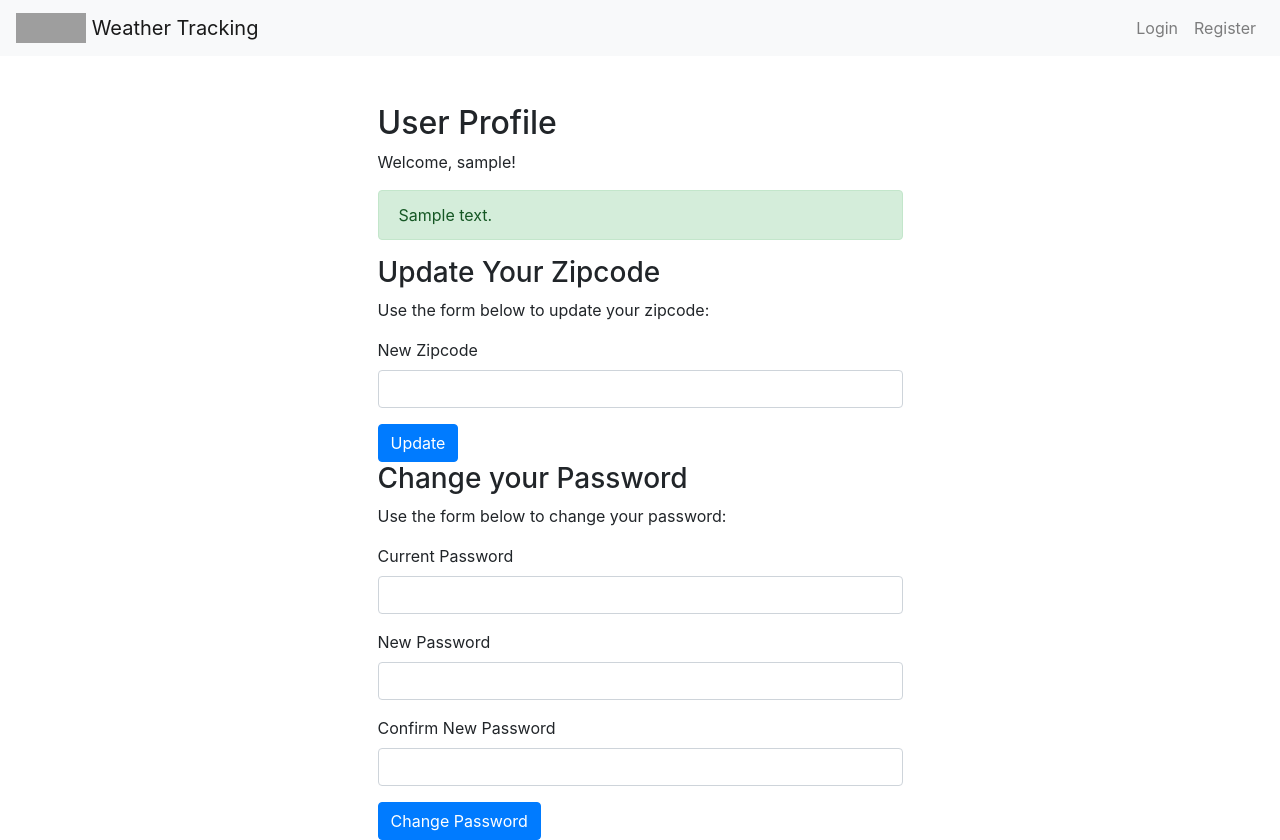
After one commit to ramosj6/WeatherForcastingApp, a Flask app: template templates/profile.html in a window 1280 px wide. The commit adds this page. Run offline with Flask 3, Linux system fonts and the light colour scheme; the template is opened without the code that fills it: most values are stand-ins (such as "Sample title", 1, 10 or a date in 2020); parts of the project's set-up code (start-up, migrations or seed data) failed here and were passed over; some libraries are stand-ins or nearby versions; grey boxes are pictures that could not be loaded.

Commit message:
added profile manager

```diff
--- a/app.py
+++ b/app.py
@@ -106,6 +106,13 @@ def logout():
     session.clear()  # Clear the user's session data
     return render_template("logout.html")
 
+@app.route("/profile")
+def profile():
+    if "user_id" in session:
+        user = db.users.find_one({"_id": session["user_id"]})
+        return render_template("profile.html", username=user["username"], user_logged_in=True)
+    return redirect("/login")
+
 @app.route("/update_zipcode", methods=["POST"])
 def update_zipcode():
     if "user_id" in session:
@@ -116,8 +123,38 @@ def update_zipcode():
                 {"_id": session["user_id"]},
                 {"$set": {"zip_code": new_zipcode}}
             )
-            return redirect("/")  # Redirect to the homepage or any other appropriate page after updating
+            success_message = "Zipcode updated successfully."
+            return render_template("profile.html",  success_message=success_message, user_logged_in=True)
     return redirect("/login")  # Redirect to the login page if the user is not logged in
+
+@app.route("/update_password", methods=["POST"])
+def update_password():
+    if "user_id" in session:
+        if request.method == "POST":
+            current_password = request.form["current_password"]
+            new_password = request.form["new_password"]
+            confirm_new_password = request.form["confirm_new_password"]
+            user = db.users.find_one({"_id": session["user_id"]})
+
+            if bcrypt.check_password_hash(user["password"], current_password):
+
+                if new_password == confirm_new_password:
+                    # Hash and update the new password in the database
+                    hashed_password = bcrypt.generate_password_hash(new_password).decode("utf-8")
+                    db.users.update_one(
+                        {"_id": session["user_id"]},
+                        {"$set": {"password": hashed_password}}
+                    )
+                    # Pass a success message to the template
+                    success_message = "Password changed successfully."
+                    return render_template("profile.html", username=user["username"], success_message=success_message, user_logged_in=True)
+                else:
+                    error_message = "New password and confirmation do not match."
+                    return render_template("profile.html", username=user["username"], error_message=error_message, user_logged_in=True)
+            else:
+                error_message = "Current password is incorrect."
+                return render_template("profile.html", username=user["username"], error_message=error_message, user_logged_in=True)
+        return redirect("/login")
 
 if __name__ == "__main__":
     app.run(debug=True)
--- a/templates/nav_menu.html
+++ b/templates/nav_menu.html
@@ -15,6 +15,7 @@
                     Welcome!
                 </a>
                 <div class="dropdown-menu" aria-labelledby="userDropdown">
+                    <a class="dropdown-item" href="/profile">Profile</a>
                     <a class="dropdown-item" href="{{ url_for('logout') }}">Logout</a>
                 </div>
             </li>
--- /dev/null
+++ b/templates/profile.html
@@ -0,0 +1,59 @@
+{% extends 'base.html' %}
+
+{% block title %}Profile{% endblock %}
+
+{% block content %}
+<div class="col-md-6 offset-md-3">
+    <h2>User Profile</h2>
+    <p>Welcome, {{ username }}!</p>
+
+<!-- Change Password Section -->
+{% if success_message %}
+<div class="alert alert-success">
+    {{ success_message }}
+</div>
+{% endif %}
+{% if error_message %}
+<div class="alert alert-danger">
+    {{ error_message }}
+</div>
+{% endif %}
+
+    <h3>Update Your Zipcode</h3>
+    <p>Use the form below to update your zipcode:</p>
+
+    <!-- Zipcode Update Form -->
+    <form action="{{ url_for('update_zipcode') }}" method="POST">
+        <div class="form-group">
+            <label for="new_zipcode">New Zipcode</label>
+            <input type="text" class="form-control" id="new_zipcode" name="new_zipcode" required>
+        </div>
+        <button type="submit" class="btn btn-primary">Update</button>
+    </form>
+
+
+    <h3>Change your Password</h3>
+    <p>Use the form below to change your password:</p>
+    <!-- Password Update Form -->
+    <form action="{{ url_for('update_password') }}" method="POST">
+        <div class="form-group">
+            <label for="current_password">Current Password</label>
+            <input type="password" class="form-control" id="current_password" name="current_password" required>
+        </div>
+        <div class="form-group">
+            <label for="new_password">New Password</label>
+            <input type="password" class="form-control" id="new_password" name="new_password" required>
+        </div>
+        <div class="form-group">
+            <label for="confirm_new_password">Confirm New Password</label>
+            <input type="password" class="form-control" id="confirm_new_password" name="confirm_new_password" required>
+        </div>
+        <button type="submit" class="btn btn-primary">Change Password</button>
+    </form>
+
+    {% if message %}
+    <p class="mt-3 text-danger">{{ message }}</p>
+    {% endif %}
+
+</div>
+{% endblock %}
```
Also changed, not shown: templates/index.html (+0 -10 lines), templates/logout.html (+0 -17 lines), 2 other files.
